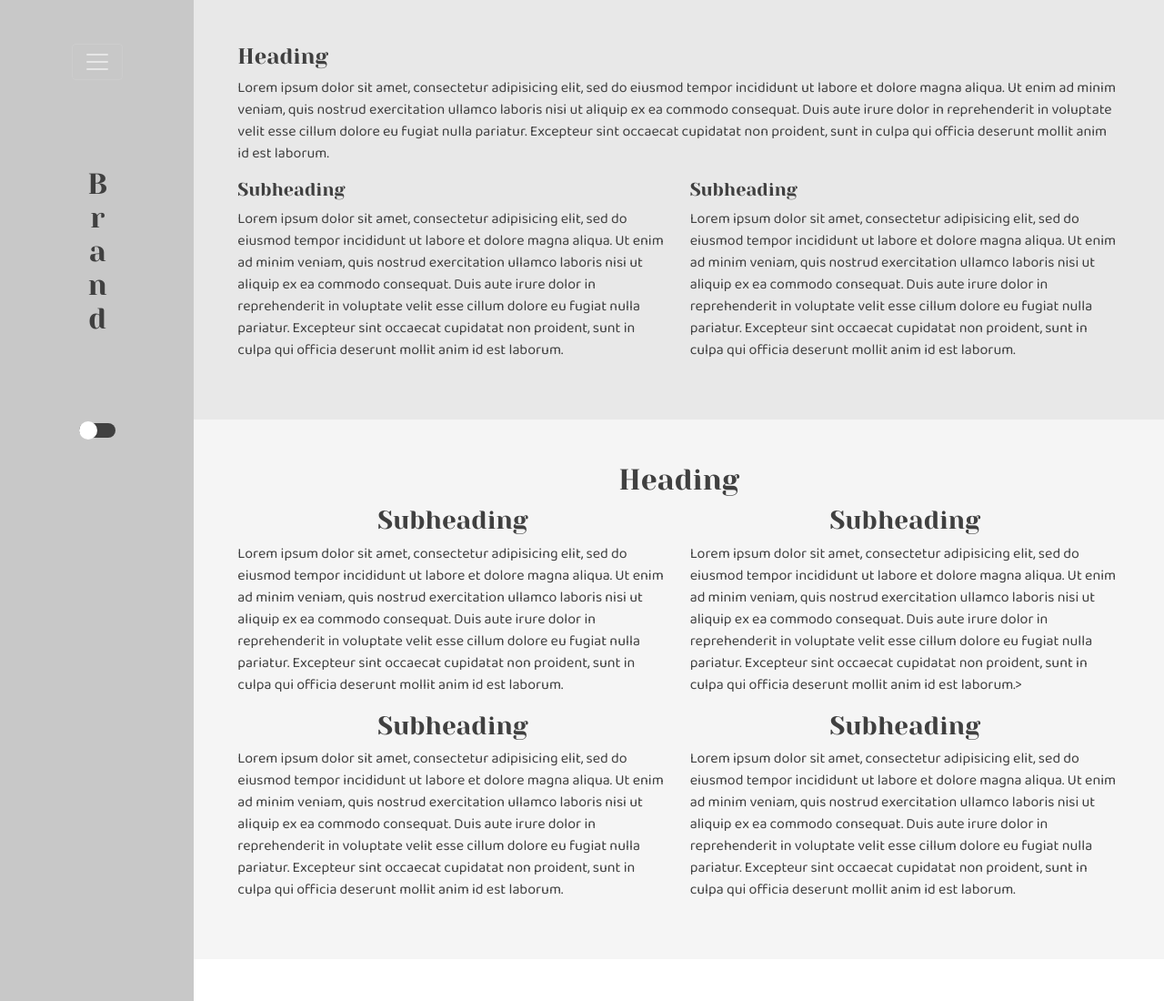
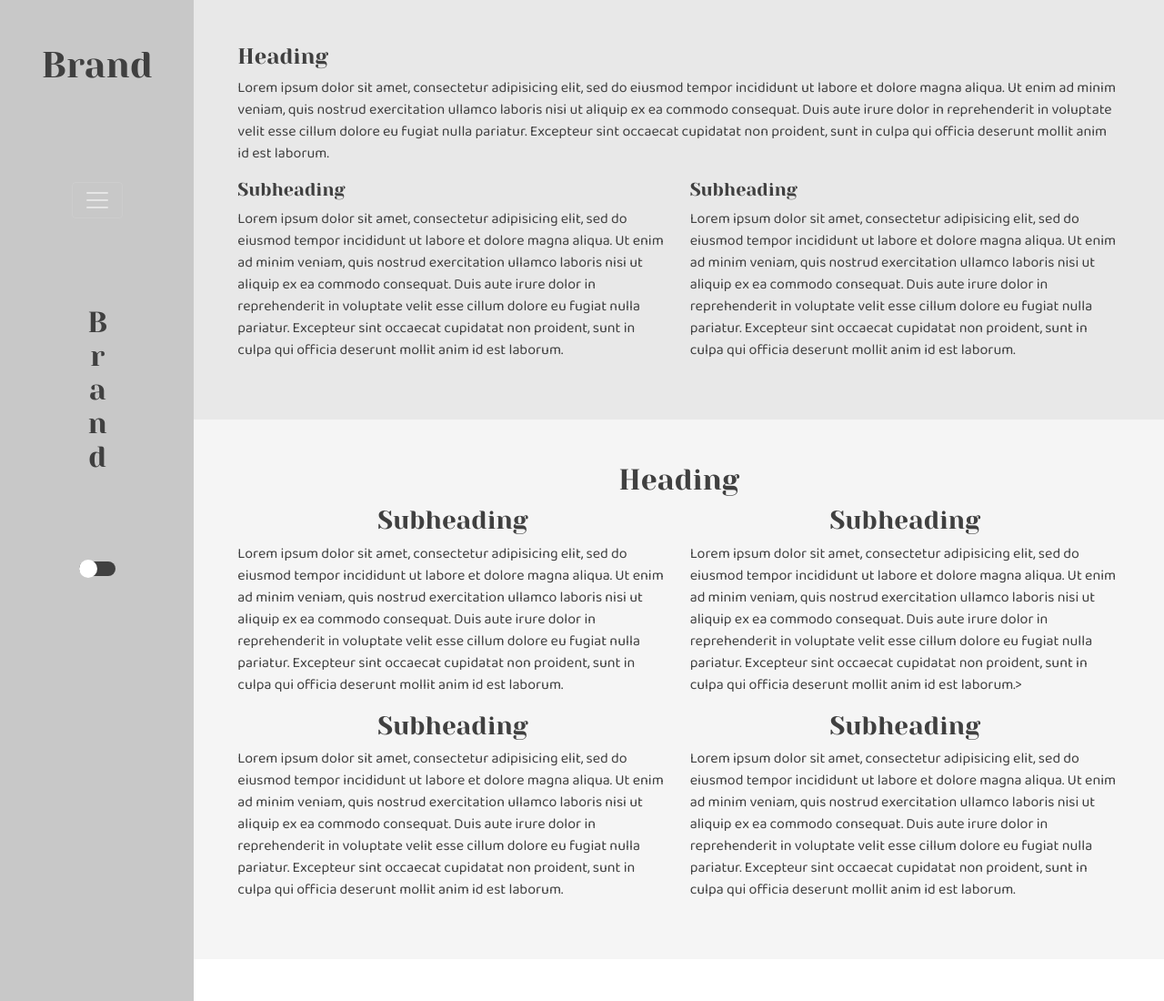
Before and after one commit to jacqdem/bw, a plain HTML site: page index.html in a window 1280 px wide. Shown: the top 1100 px of the page at 91% size. Drawn offline with nearby package versions, Linux system fonts and the light colour scheme.

Commit message:
Update index.html

```diff
--- a/index.html
+++ b/index.html
@@ -27,6 +27,10 @@
     <div class="col-2 p-3-md navigation" id="navigation">
 
       <div class="py-2 py-md-5 d-flex justify-content-center">
+        <a class="brand d-block" href="index.html"><h1>Brand</h1></a>
+      </div>
+
+      <div class="py-2 py-md-5 d-flex justify-content-center">
         <nav class="navbar-dark">
           <button class="navbar-toggler" type="button" data-bs-toggle="collapse" data-bs-target="#navbarToggler" aria-controls="navbarToggler" aria-expanded="false" aria-label="Toggle navigation">
             <span class="navbar-toggler-icon"></span>
@@ -53,11 +57,11 @@
         </nav>
       </div>
 
-      <div class="py-5 d-flex justify-content-center">
+      <div class="py-2 py-md-5 d-flex justify-content-center">
         <a class="brand-vertical d-block" href="index.html">Brand</a>
       </div>
 
-      <div class="py-5 d-flex justify-content-center bottom-0">
+      <div class="py-2 py-md-5 d-flex justify-content-center bottom-0">
         <label id="switch" class="switch">
           <input type="checkbox" onchange="toggleTheme()" id="slider">
           <span class="slider round"></span>
```
